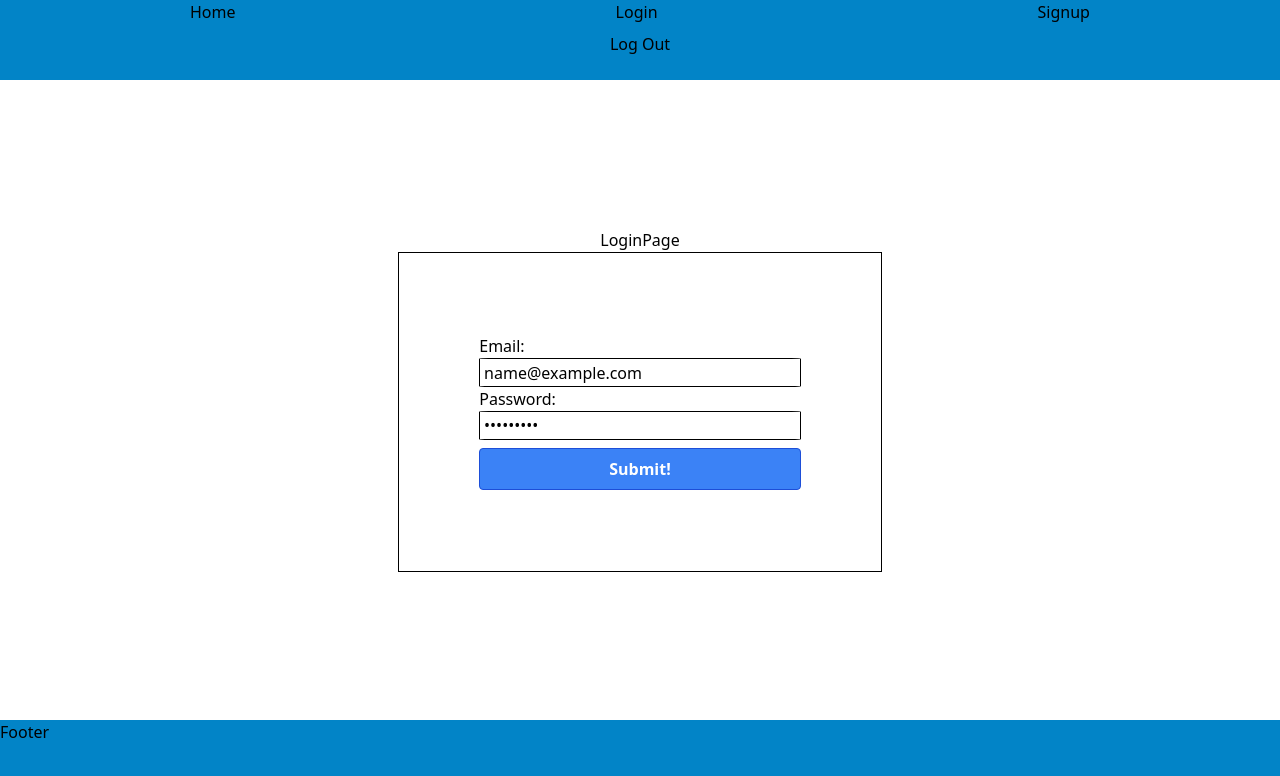
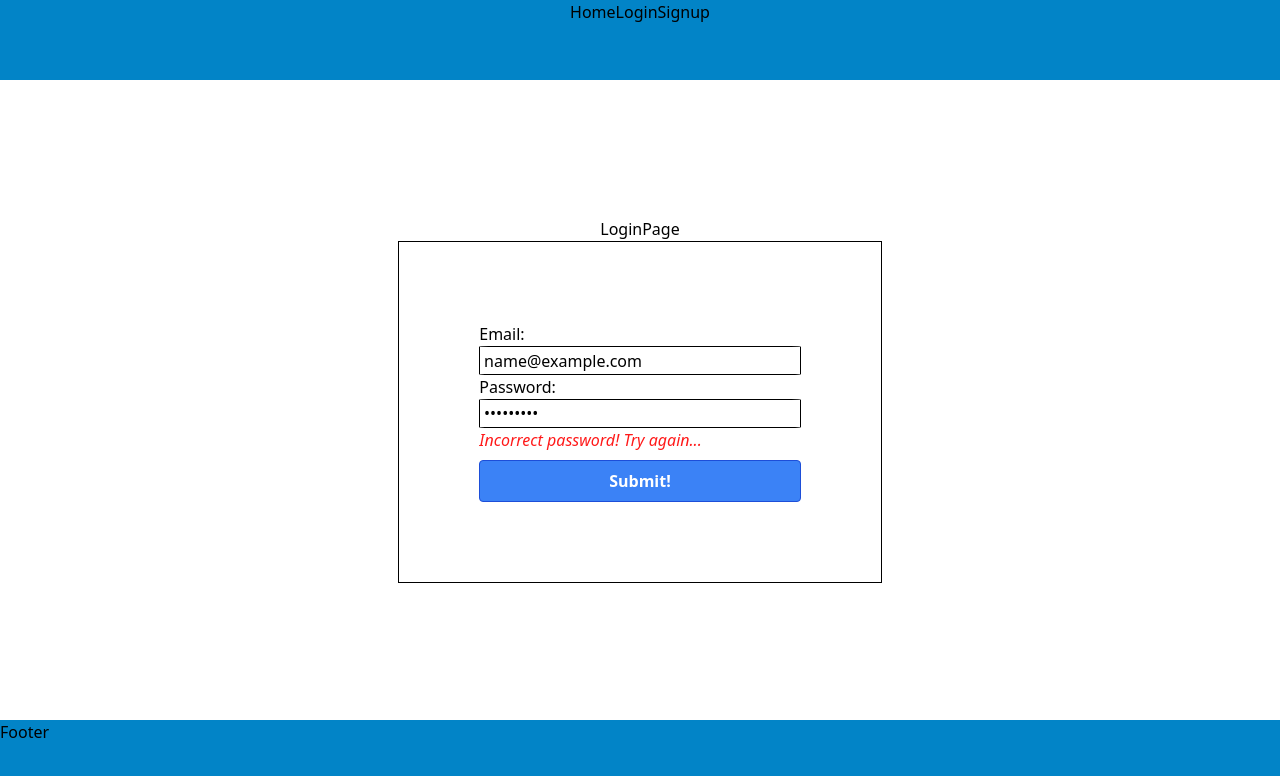
Before and after one commit to BHenderson93/Capstone, a React (Create React App) app: page /login in a window 1280 px wide. Both pictures are taken after typing "name@example.com", "Sample123" into the empty fields and a click on the button "Submit!". Shown: the top 776 px of the page. Built offline with nearby package versions, Linux system fonts and the light colour scheme.

Commit message:
Restructured token logic

```diff
--- a/src/components/Layout/Header/Header.tsx
+++ b/src/components/Layout/Header/Header.tsx
@@ -19,22 +19,23 @@ export default function Header({ app , setApp }: HeaderInt) {
     <header className="bg-sky-600">
       <nav className="flex flex-row justify-around">
         {app.user ? (
-          <>
+          <ul>
             <h1>{app.user}</h1>
             <Link to="/" >Home</Link>
             <Link to="/profile" >Profile</Link>
             <Link to="/interests" >Interests</Link>
-          </>
+            <button onClick={logout}>Log Out</button>
+          </ul>
         ) : (
-          <>
+          <ul>
             <Link to="/" >Home</Link>
             <Link to="/login" >Login</Link>
             <Link to="/signup" >Signup</Link>
-          </>
+          </ul>
         )
         }
       </nav>
-      <button onClick={logout}>Log Out</button>
+
     </header>
   )
 }
--- a/src/components/LoginForm/LoginForm.tsx
+++ b/src/components/LoginForm/LoginForm.tsx
@@ -11,6 +11,7 @@ export default function LoginForm({ app, setApp }: LoginProps) {
     const [state, setState] = React.useState({
         email: '',
         password: '',
+        valid: true
     })
 
     const LOGIN = gql`
@@ -34,13 +35,18 @@ export default function LoginForm({ app, setApp }: LoginProps) {
 
     async function handleSubmit(e: React.FormEvent<HTMLFormElement>) {
         e.preventDefault()
+        try{
             const response = await login()
-        console.log("Got this data back after signup ", response.data)
+            //console.log("Got this data back after signup ", response.data)
             const token = response.data.login.token
             const user = response.data.login.user.name
             localStorage.setItem('token', token)
             setApp({ ...app, user: user })
             return null
+        }catch(error){
+            //console.log(error)
+            setState({...state , valid:false })
+        }
 
     }
 
@@ -60,7 +66,7 @@ export default function LoginForm({ app, setApp }: LoginProps) {
 
                 <label htmlFor="password">Password: </label>
                 <input type="password" name="password" key="password" onChange={handleChange} placeholder="Password" value={state.password} required />
-                <br />
+                {state.valid ? <br /> : <p className="error">Incorrect password! Try again...</p>}
 
                 <button type="submit" className={'bg-blue-500 hover:bg-blue-700 text-white font-bold py-2 px-4 border border-blue-700 rounded'}>Submit!</button>
             </form>
--- a/src/pages/App/App.tsx
+++ b/src/pages/App/App.tsx
@@ -38,13 +38,14 @@ export default function App() {
 
     if(token){
       const payload = JSON.parse(window.atob(token.split('.')[1]))
-      console.log(payload)
+      //console.log(payload)
 
       if (payload.exp < Date.now() / 1000){
         console.log('Token expired.')
         localStorage.removeItem('token')
 
       }else if(payload.user.name !== app.user){
+        //console.log('App username doesnt match token... Hmmmm')
         setApp({...app , user: payload.user.name})
 
       }else{
@@ -63,7 +64,6 @@ export default function App() {
   return (
     <ApolloProvider client={client}>
       <Layout app={app} setApp={setApp}>
-
         {
           app.user ? (
             <Routes>
```
Lines whose indentation alone changed are shown as unchanged.
